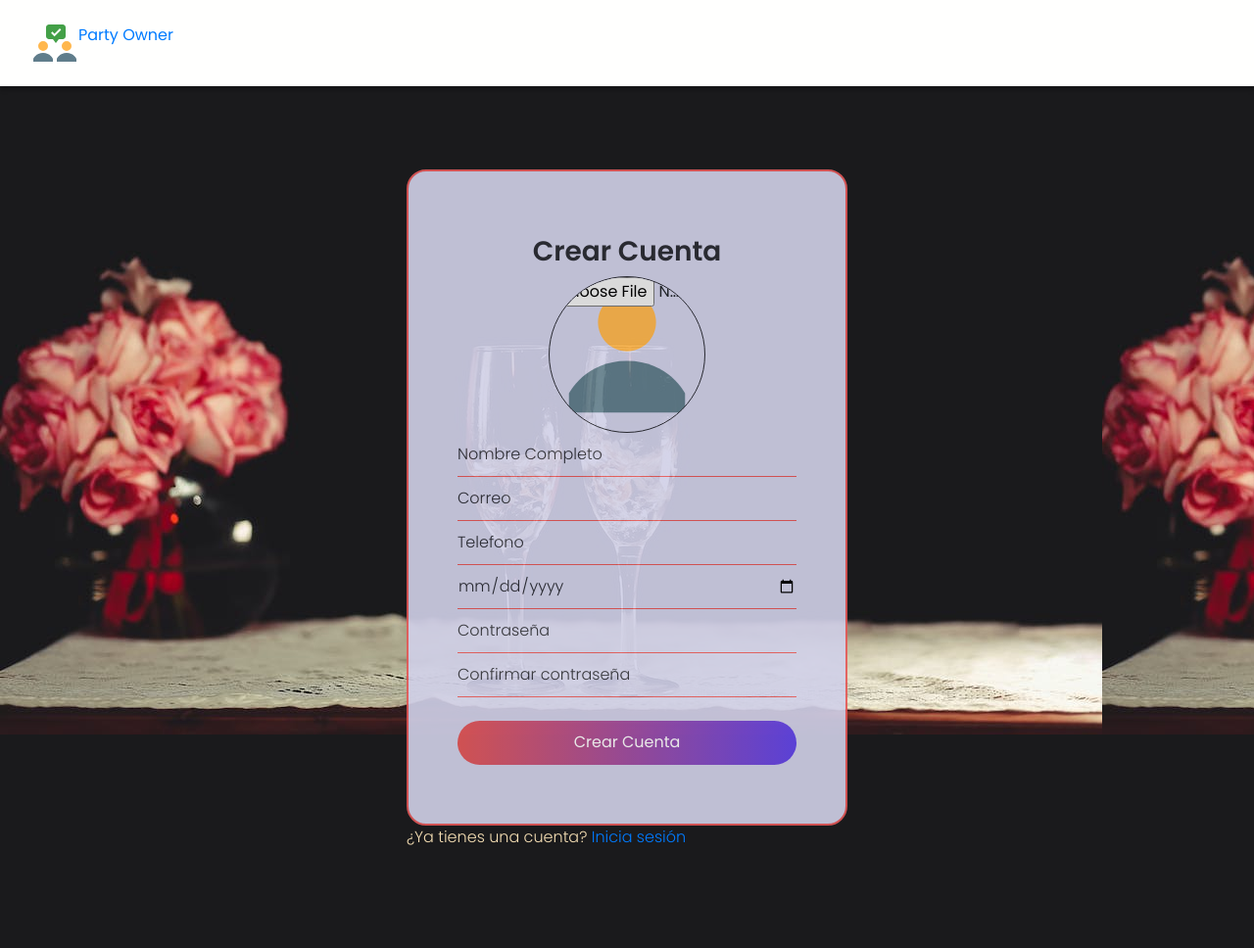
After one commit to adrianzamga/party_owner, a PHP site: page /crear_cuentacopy.php in a window 1280 px wide. The commit adds this page. Shown: the whole page at 98% size. Run offline with PHP 8.4, Linux system fonts and the light colour scheme.

Commit message:
Crear_cuenta Se hizo archivo crear_cuentacopy.php. Lo cree con mi estructura y se le agregó el css necesario para que tenga formato. Su css es formulario2.css. Aún no está unido a los archivos index.php e iniciar_sesion.php.

```diff
--- /dev/null
+++ b/Styles/formulario2.css
@@ -0,0 +1,130 @@
+@import url('https://fonts.googleapis.com/css2?family=Lato:ital,wght@0,500;0,700;0,900;1,400&family=Poppins:wght@300;400;600;900&display=swap');
+
+:root {
+    --main: #fffffe;
+    --stroke: #2b2c34;
+    --secundary: #d1d1e9;
+    --tertiary: #e45858;
+    --highlight: #6246ea;
+}
+
+body {
+    font-weight: 300;
+    font-size: 16px;
+    line-height: 1.5;
+    overflow-x: hidden;
+}
+
+.form-main {
+    min-height: 110vh;
+    padding: 60px 15px;
+    display: flex;
+    align-items: center;
+    justify-content: center;
+}
+
+.form-content {
+    width: 100%;
+    max-width: 450px;
+    position: relative;
+    z-index: 1;
+}
+
+.form-content h3 {
+    font-size: 28px;
+    text-align: center;
+    line-height: 1.2;
+    color: var(--stroke);
+    font-weight: 600;
+}
+
+.form-content form {
+    margin: 25px 0 20px;
+}
+
+.form-content .input-box {
+    margin: 25px;
+}
+
+.form-content .input-control {
+    display: block;
+    height: 45px;
+    width: 100%;
+    background-color: transparent;
+    border: none;
+    border-bottom: 1px solid var(--tertiary);
+    color: var(--stroke);
+    font-weight: inherit;
+    font-size: 16px;
+}
+
+::placeholder {
+    color: var(--stroke);
+}
+
+.form-content .input-control:focus {
+    outline: none;
+}
+
+.form-content .btn {
+    height: 45px;
+    width: 100%;
+    font-size: 16px;
+    font-weight: 500;
+    text-transform: capitalize;
+    cursor: pointer;
+    border-radius: 25px;
+    background: linear-gradient(to right, var(--tertiary), var(--highlight));
+    border: none;
+    color: var(--main);
+    position: relative;
+    overflow: hidden;
+    z-index: 1;
+}
+
+.form-content .btn::before {
+    content: "";
+    position: absolute;
+    left: 0;
+    top: 0;
+    height: 100%;
+    width: 100%;
+    transition: background-color 0.5s ease;
+    z-index: -1;
+}
+
+.form-content .btn:hover::before {
+    width: 100%;
+    background-color: var(--tertiary);
+}
+
+.form-content .box {
+    border-color: var(--tertiary);
+    border: 2px solid var(--tertiary);
+    padding: 40px 50px;
+    border-radius: 20px;
+    backdrop-filter: var(--stroke);
+    background-color: var(--secundary);
+    opacity: 90%;
+}
+
+.foto-div {
+    position: relative;
+    display: flex;
+    flex-flow: column wrap;
+    align-items: center;
+    justify-content: center;
+}
+
+.foto_circular {
+    border-radius: 50%;
+    width: 10rem;
+    height: 10rem;
+    border: 1px solid none;
+    background-image: url(../assets/icons8-customer.svg);
+    background-size: cover;
+    background-position: center;
+    background-repeat: no-repeat;
+    cursor: pointer;
+    border: 1px solid var(--stroke);
+}
--- /dev/null
+++ b/crear_cuentacopy.php
@@ -0,0 +1,118 @@
+<?php
+require_once 'conexion.php';
+
+function crearId(){
+    global $cnnPDO;
+    $query = $cnnPDO->prepare('SELECT * FROM usuarios');
+    $query->execute();
+    $contador=1;
+    while($campo = $query->fetch()){
+        $contador = $contador + 1;
+    }
+    return $contador;
+}
+
+
+if(isset($_POST['crear_cuenta'])){
+    $nombre = $_POST['nombre'];
+    $correo = $_POST['correo'];
+    $password = $_POST['password'];
+    $telefono = $_POST['telefono'];
+    $fechaNacimiento = $_POST['fecha_nacimiento'];
+    $size = getimagesize($_FILES["foto"]["tmp_name"]);
+
+    if(!empty($nombre) && !empty($correo) && !empty($telefono) && !empty($fechaNacimiento) && !empty($password) && $_POST['password'] == $_POST['password2'] && $size != false){
+
+        $cargarImagen = $_FILES['foto']['tmp_name'];
+        $foto = fopen($cargarImagen,'rb');
+
+        $idUsuario = crearId();
+
+
+        $sql=$cnnPDO->prepare("INSERT INTO usuarios
+            (idUsuario, nombre, correo,password, telefono, fechaNacimiento,  foto) VALUES (:idUsuario, :nombre, :correo,:password, :telefono, :fechaNacimiento,  :foto)");
+
+        //Asignar el contenido de las variables a los parametros
+        $sql->bindParam(':idUsuario',$idUsuario);
+        $sql->bindParam(':nombre',$nombre);
+        $sql->bindParam(':correo',$correo);
+        $sql->bindParam(':password',$password);
+        $sql->bindParam(':telefono',$telefono);
+        $sql->bindParam(':fechaNacimiento',$fechaNacimiento);
+
+        $sql->bindParam(':foto',$foto, PDO::PARAM_LOB);
+
+        //Ejecutar la variable $sql
+        $sql->execute();
+        unset($sql);
+        header('Location: ./iniciar_sesion.php');
+
+    }else{
+        echo "<script>alert('Faltan campos por llenar')</script>";
+    }
+}
+?>
+
+<!DOCTYPE html>
+<html lang="es">
+<head>
+<meta name="viewport" content="width=device-width, initial-scale=1.0">
+    <link rel="icon" href="./assets/icons8-meeting.svg">
+    <link rel="stylesheet" href="./Styles/index.css">
+    <link rel="stylesheet" href="https://cdn.jsdelivr.net/npm/bootstrap@4.0.0/dist/css/bootstrap.min.css" integrity="sha384-Gn5384xqQ1aoWXA+058RXPxPg6fy4IWvTNh0E263XmFcJlSAwiGgFAW/dAiS6JXm" crossorigin="anonymous">
+    <link rel="icon" href="./assets/icons8-meeting.svg">
+    <title>Crear Cuenta</title>
+    <link rel="stylesheet" href="./Styles/formulario2.css">
+</head>
+<body style="background-image: url(./Images/copas.jpeg);">
+    <nav class='nav-bar'>
+        <a href="./index.php">
+            <div class='logo'>
+                <img src="./assets/icons8-meeting.svg" alt="logo"class='logo'>
+                <p>Party Owner</p>
+            </div>
+        </a>
+    </nav>
+    <section class="form-main">
+        <div class='form-content'>
+            <div class="box">
+                <form method='post' enctype='multipart/form-data'>
+                    <h3>Crear Cuenta</h3>
+                    <div class="foto-div">
+                        <input class='foto_circular' type="file" name="foto" id="foto"
+                         accept='image/jpg'>
+                    </div>
+
+                    <div>
+                        <input class="input-control" type="text" name="nombre" placeholder="Nombre Completo" id="nombre" required>
+                    </div>
+
+                    <div>
+                        <input class="input-control" type="email" name="correo" placeholder="Correo" id="correo" required>
+                    </div>
+
+                    <div>
+                        <input class="input-control" type="text" name="telefono" placeholder="Telefono" id="telefono" required>
+                    </div>
+
+                    <div>
+                        <input class="input-control"type="date" name='fecha_nacimiento' id="fecha_nacimiento">
+                    </div>
+
+                    <div>
+                        <input class="input-control"type="password" name="password" placeholder="Contraseña" id="password"required>
+                    </div>
+
+                    <div>
+                        <input class="input-control"type="password" name="password2" placeholder="Confirmar contraseña" id="password2" required>
+                    </div> <br>
+                        <button type="submit" name="crear_cuenta" class="btn">Crear Cuenta</button>
+                </form>
+            </div>
+            <div>
+                <p style="color: wheat;">¿Ya tienes una cuenta? <a href="./iniciar_sesion.php">Inicia sesión</a></p>
+            </div>
+        </div>
+    </section>
+</body>
+</html>
--- a/index.php
+++ b/index.php
@@ -14,7 +14,7 @@
 </head>
 <body>
     <nav class='nav-bar'>
-        <a href="#">
+        <a href="./index.php">
             <div class='logo'>
                 <img src="./assets/icons8-meeting.svg" alt="logo"class='logo'>
                 <p>Party Owner</p>
--- a/iniciar_sesion.php
+++ b/iniciar_sesion.php
@@ -13,7 +13,7 @@
 <body style="background-image: url(./Images/rrr.avif);">
 <!-- Empieza Navbar -->
 <nav class='nav-bar'>
-        <a href="#">
+        <a href="./index.php">
             <div class='logo'>
                 <img src="./assets/icons8-meeting.svg" alt="logo"class='logo'>
                 <p>Party Owner</p>
```
Also changed, not shown: Images/copas.jpeg (added).
